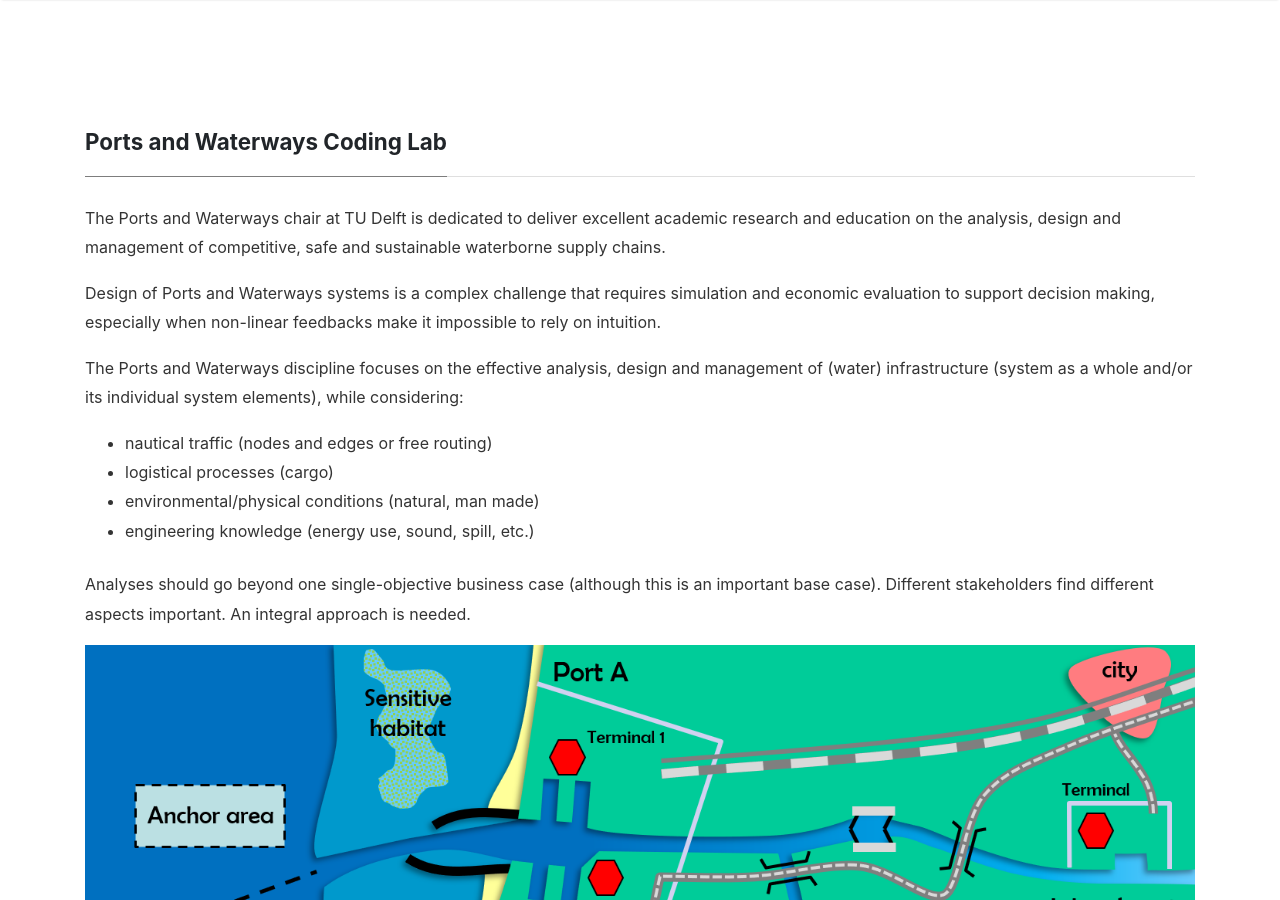
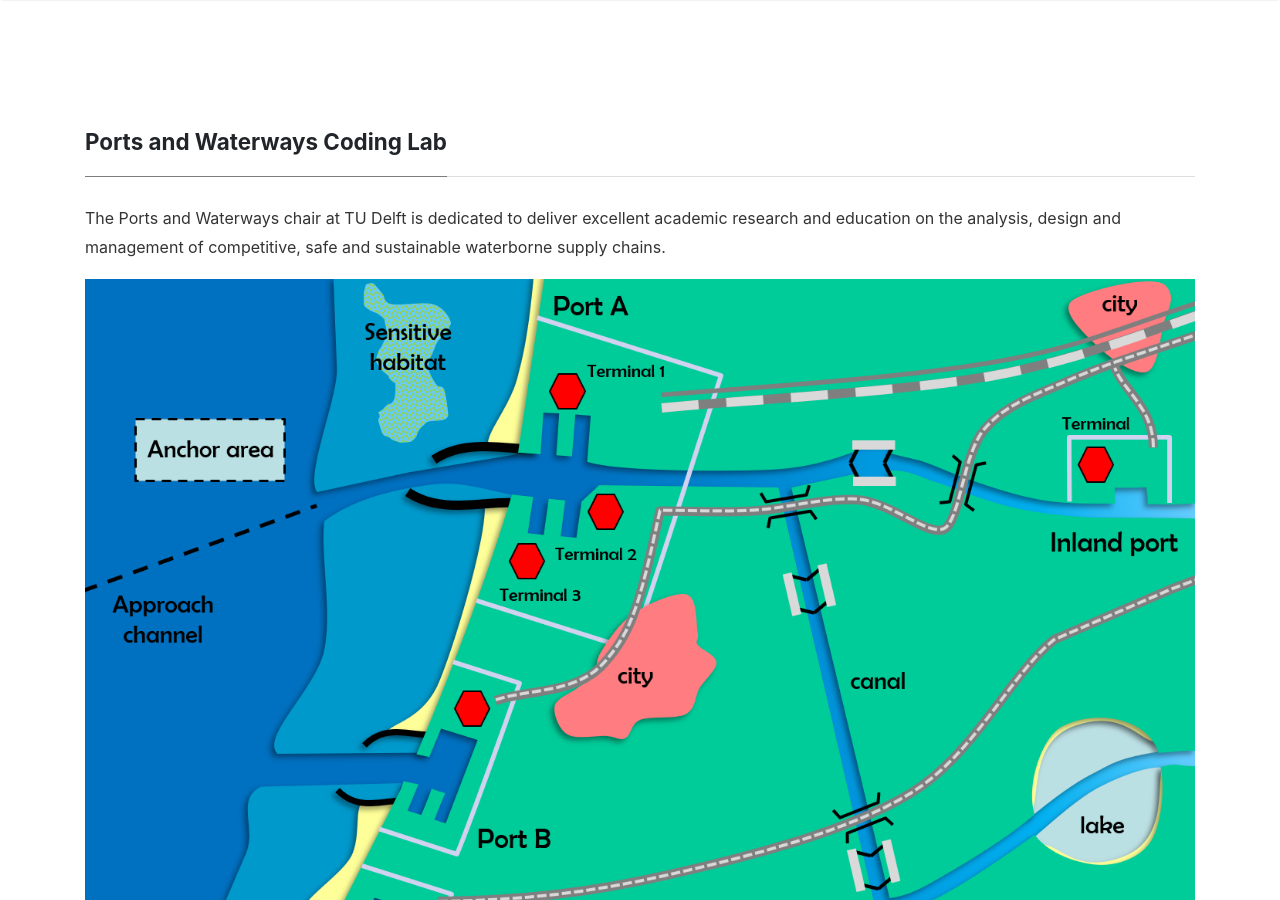
Before and after one commit to markvankoningsveld/markvankoningsveld.github.io, a Jekyll site: the page built from _pages/coding_lab.md, in a window 1280 px wide and 900 px high. Built offline with Jekyll 4.4.1, drawn with Linux system fonts in a browser that asks for light colours; nearby versions of some CDN libraries.

Commit message:
Modified the Ports and Waterways text

```diff
--- a/_pages/coding_lab.md
+++ b/_pages/coding_lab.md
@@ -5,6 +5,8 @@ permalink: /coding_lab
 ---
 
 The Ports and Waterways chair at TU Delft is dedicated to deliver excellent academic research and education on the analysis, design and management of competitive, safe and sustainable waterborne supply chains.
+
+<img src="assets/images/Ports_and_Waterways.png" alt="Ports and Waterways system overview">
 
 Design of Ports and Waterways systems is a complex challenge that requires simulation and economic evaluation to support decision making, especially when non-linear feedbacks make it impossible to rely on intuition.
 
@@ -17,5 +19,3 @@ The Ports and Waterways discipline focuses on the effective analysis, design and
 </ul>
 
 Analyses should go beyond one single-objective business case (although this is an important base case). Different stakeholders find different aspects important. An integral approach is needed.
-
-<img src="assets/images/Ports_and_Waterways.png" alt="Ports and Waterways system overview">
```
